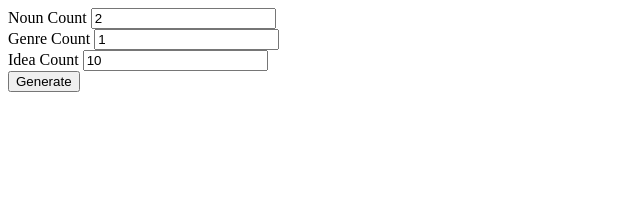
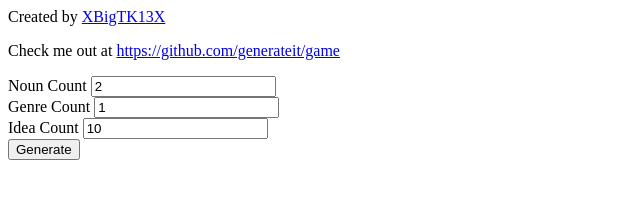
Before and after one commit to generateit/game, a plain HTML site: page index.html in a window 1280 px wide. Shown: the whole page, without its empty margins (0-640 px from the left). Drawn offline with Linux system fonts and the light colour scheme.

Commit message:
Update index.html

```diff
--- a/index.html
+++ b/index.html
@@ -3,6 +3,8 @@
 </head>
 <body>
 <div>
+    <p>Created by <a href="github.com/XBigTK13X">XBigTK13X</a></p>
+    <p>Check me out at <a href="https://github.com/generateit/game">https://github.com/generateit/game</a></p>
 <label for="nounField">Noun Count</label>
 <input id="nounField" value="2"/>
 <br/>
```
